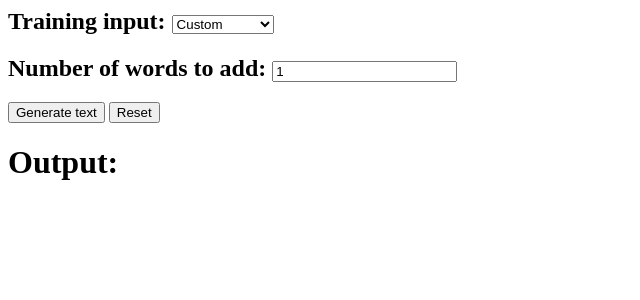
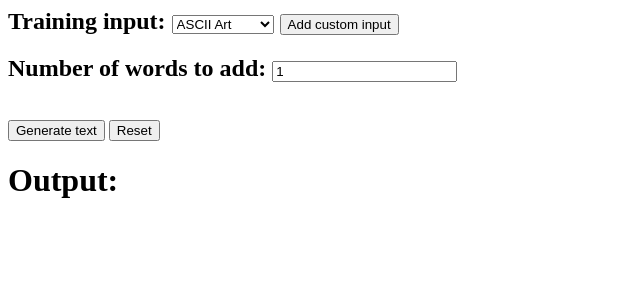
Before and after one commit to calebfoss/word-rnn-ui, a Django app: page /ui/ in a window 1280 px wide. Shown: the top 300 px of the page, without its empty margins (0-640 px from the left). Run offline with Django 3.2, Linux system fonts and the light colour scheme.

Commit message:
Adding text area for custom input

```diff
--- a/ui/templates/ui/index.html
+++ b/ui/templates/ui/index.html
@@ -1,23 +1,29 @@
 <form action="#" method="post">
 	{% csrf_token %}
+	{%if custom == False %}
 		<h2>Training input:
-	<select name='select training input'>
-		<option value='Custom'>Custom</option>
+		<select name='select_training_input'>
 			{% for save_dir in save_dir_list %}
 			   <option value={{save_dir.directory}}>
 			       {{save_dir.training_input_name}}
 			   </option>
 			{% endfor %}
-		{% if selected == 'selected' %}
-					<input type="text" name='custom text'/>
+		</select>
+		<input type="submit" value="Add custom input" name='customOn' />
+
+	{%endif%}
+	{%if custom == True %}
+		<h2>Enter custom text:</h2>
+		<textarea name='custom text'></textarea><br>
+		<input type="submit" value="Train on custom input" name='trainCustom' />
+		<input type="submit" value="Use pretrained input" name='customOff' />
 	{% endif %}
-	</select>
-
-	</h2>
+	{%if custom == False %}
 		<h2>Number of words to add: <input type="number" value='1' min='1' name="WordCount"/></h2>
-
+		<br>
 		<input type="submit" value="Generate text" name='submit' />
 		<input type="submit" value="Reset" name='reset' />
+	{%endif%}
 </form>
 <h1>Output: </h1>
 <body>{% if result != null %}{{result}}{% endif %}</body>
--- a/ui/train.py
+++ b/ui/train.py
@@ -8,7 +8,7 @@ import os
 from six.moves import cPickle
 
 from utils import TextLoader
-from model import Model
+from .model import Model
 
 
 def main():
--- a/ui/views.py
+++ b/ui/views.py
@@ -2,6 +2,8 @@ from django.shortcuts import render
 from django.http import HttpResponse
 from .models import Training_Input
 from .sample import sample
+from .train import train
+import argparse
 
 context = {}
 
@@ -10,6 +12,7 @@ def index(request):
     global context
     if len(context) == 0:
         context = {'save_dir_list' : save_dir_list}
+    context['custom'] = False
     args = {
     'save_dir':'ui/save/jurassicPark',
     'n':200,
@@ -17,9 +20,15 @@ def index(request):
     'pick':1,
     'sample':1}
     if request.method == 'POST':
+        # if request.POST.get('trainCustom'):
+        #     train(trainArguments())
+        if request.POST.get('customOff'):
+            context['custom'] = False
+        if request.POST.get('customOn'):
+            context['custom'] = True
         if request.POST.get('submit'): #submit button
-            if request.POST.get('select training input') != 'Custom':
-                args['save_dir'] = request.POST.get('select training input')
+            if request.POST.get('select_training_input') != 'Custom':
+                args['save_dir'] = request.POST.get('select_training_input')
             if request.POST.get('WordCount') and int(request.POST.get('WordCount')) > 0:
                 args['n'] = int(request.POST.get('WordCount')) #set number of words to generate
             if 'result' in context.keys() and len(context['result']) > 0:
```
Lines whose indentation alone changed are shown as unchanged.
